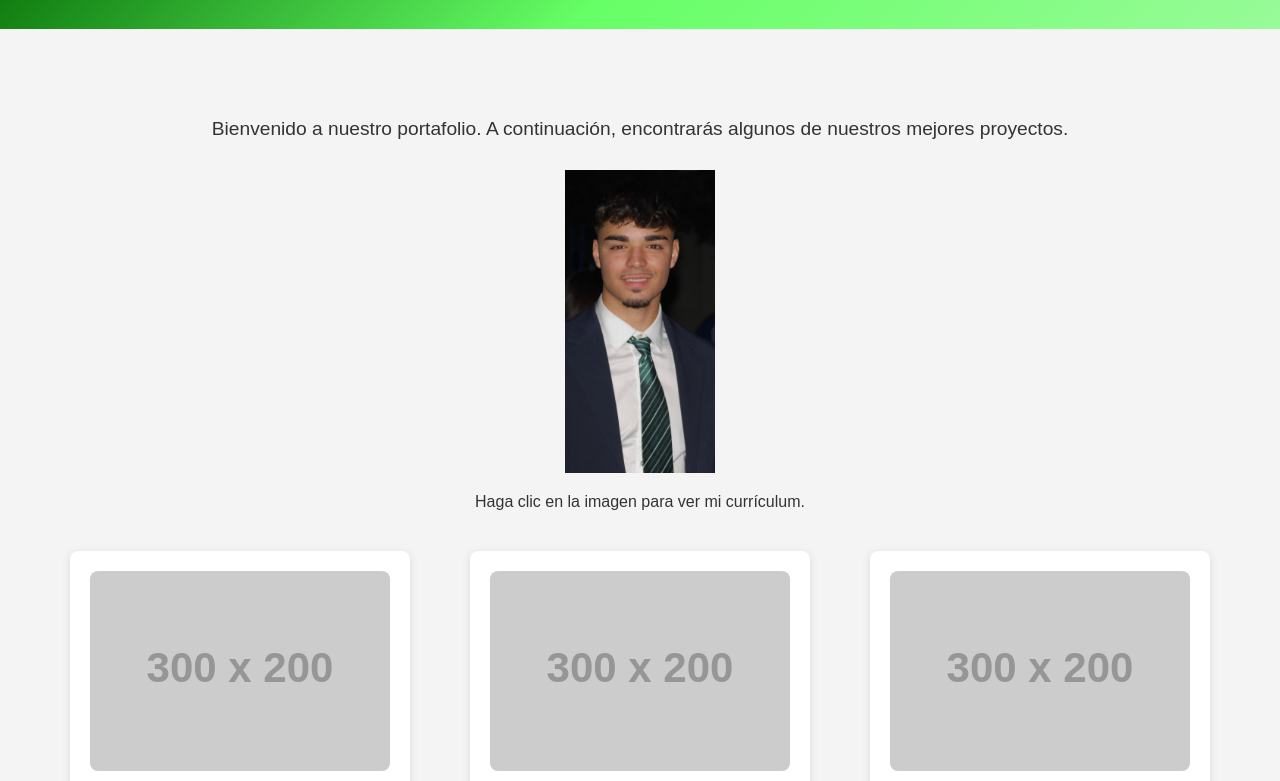
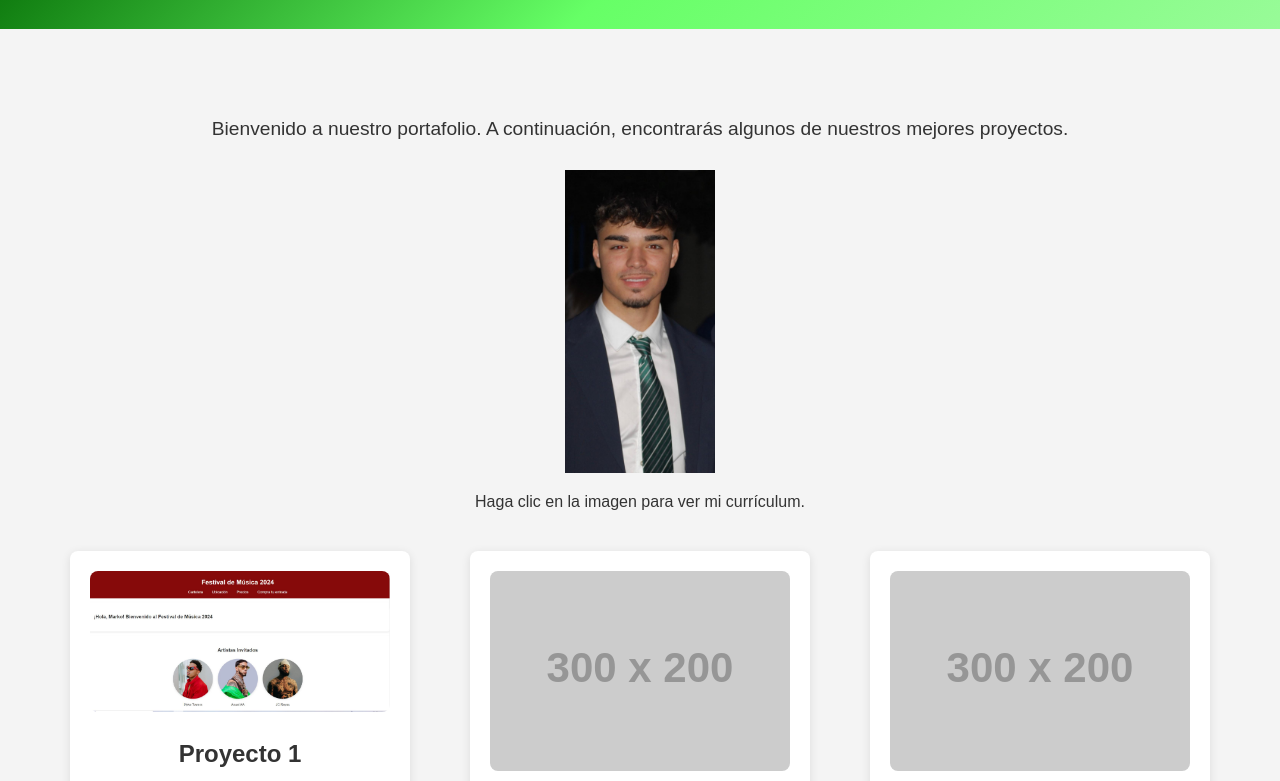
Before and after one commit to maarkostosiic/portfolio, a plain HTML site: page index.html in a window 1280 px wide. Shown: the part 116-897 px from the top of the page. Drawn offline with Linux system fonts and the light colour scheme; placeholder pictures from the web are drawn by us.

Commit message:
Update index.html

```diff
--- a/index.html
+++ b/index.html
@@ -131,7 +131,7 @@
             <div class="proyecto">
                 <!-- Vista previa del proyecto -->
                 <div class="vista-previa">
-                    <img src="https://via.placeholder.com/300x200.png?text=Vista+Previo+Proyecto+1" alt="Vista previa Proyecto 1">
+                    <img src="imagenes/festival.JPG" alt="Vista previa Proyecto 1">
                 </div>
 
                 <h3>Proyecto 1</h3>
```
